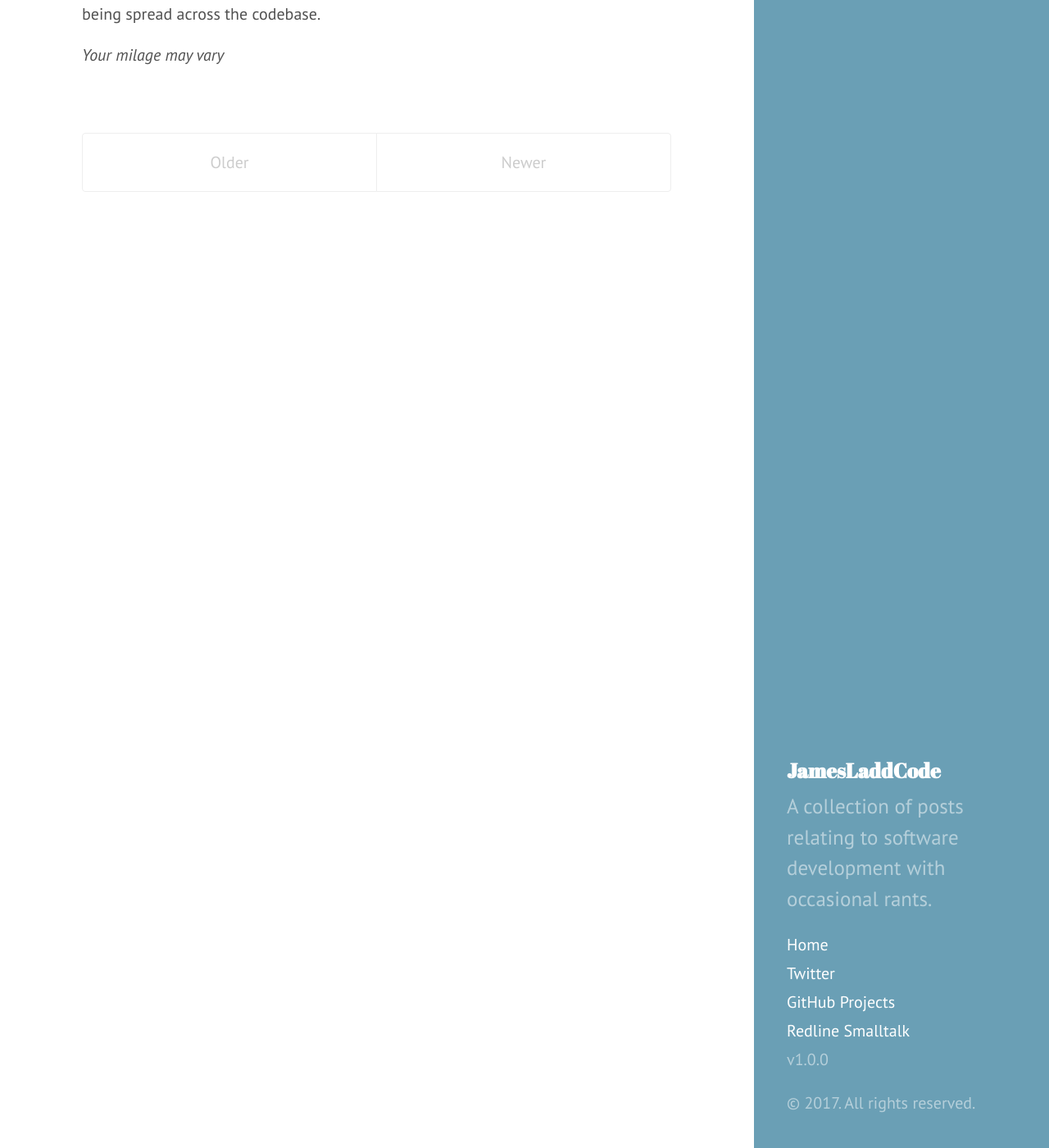
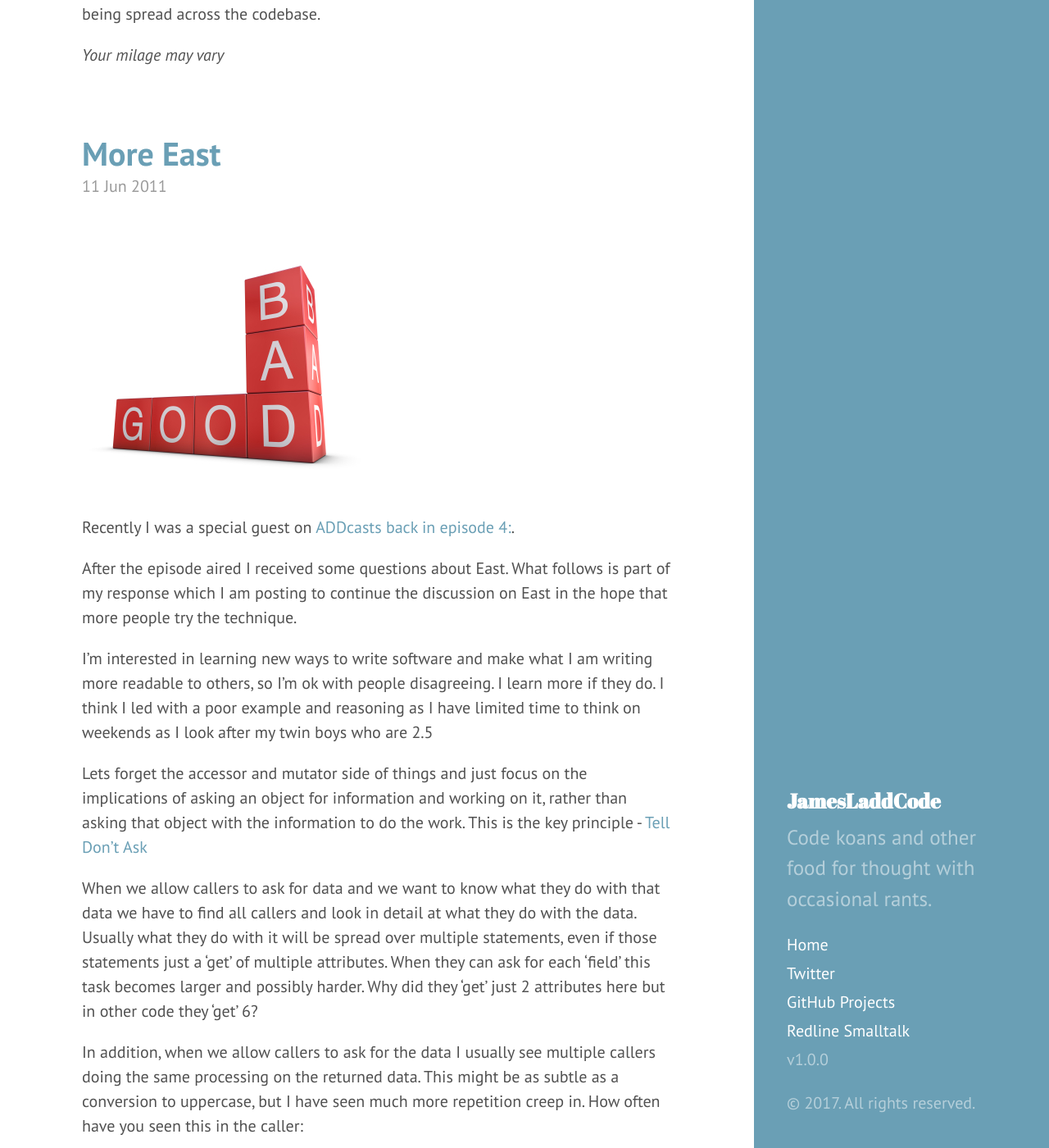
Before and after one commit to jamesladd/jamesladdcode, a Jekyll site: the page built from index.html, in a window 1280 px wide and 1400 px high, scrolled down 3790 px. Shown: the whole window at 82% size. Built offline with Jekyll 4.4.1, drawn with Linux system fonts in a browser that asks for light colours; the list of posts is cut into pages by our own code; some of the changed text lies outside the part shown.

Commit message:
Added back an old post.

```diff
--- a/_config.yml
+++ b/_config.yml
@@ -6,8 +6,8 @@ permalink:        pretty
 
 # Setup
 title:            JamesLaddCode
-tagline:          'Ramblings and opinions on code - mostly.'
-description:      'A collection of posts relating to software development with occasional rants.'
+tagline:          'Code koans and other food for thought'
+description:      'Code koans and other food for thought with occasional rants.'
 url:              http://jamesladdcode.com
 baseurl:          /
 
--- a/_includes/sidebar.html
+++ b/_includes/sidebar.html
@@ -26,6 +26,7 @@
         {% endif %}
       {% endfor %}
 
+
       <a class="sidebar-nav-item" href="{{ site.author.twitter }}">Twitter</a>
       <a class="sidebar-nav-item" href="{{ site.author.github }}">GitHub Projects</a>
       <a class="sidebar-nav-item" href="{{ site.author.redline }}">Redline Smalltalk</a>
--- /dev/null
+++ b/_posts/2011-06-11-more-east.md
@@ -0,0 +1,33 @@
+---
+layout: post
+title: More East
+tags: east
+---
+![East](/public/img/istock_000010117095xsmall.jpg)
+
+Recently I was a special guest on [ADDcasts back in episode 4:](http://addcasts.com/2011/04/21/episode-4-special-guest-james-ladd-talks-to-us-about-running-smalltalk-on-the-jvm-immutability-and-how-to-write-good-oo-code/).
+
+After the episode aired I received some questions about East. What follows is part of my response which I am posting to continue the discussion on East in the hope that more people try the technique.
+
+I'm interested in learning new ways to write software and make what I am writing more readable to others, so I'm ok with people disagreeing. I learn more if they do.
+I think I led with a poor example and reasoning as I have limited time to think on weekends as I look after my twin boys who are 2.5
+
+Lets forget the accessor and mutator side of things and just focus on the implications of asking an object for information and working on it, rather than asking that object with the information to do the work. This is the key principle - [Tell Don't Ask](https://martinfowler.com/bliki/TellDontAsk.html)
+
+When we allow callers to ask for data and we want to know what they do with that data we have to find all callers and look in detail at what they do with the data. Usually what they do with it will be spread over multiple statements, even if those statements just a 'get' of multiple attributes. When they can ask for each 'field' this task becomes larger and possibly harder. Why did they 'get' just 2 attributes here but in other code they 'get' 6?
+
+In addition, when we allow callers to ask for the data I usually see multiple callers doing the same processing on the returned data. This might be as subtle as a conversion to uppercase, but I have seen much more repetition creep in. How often have you seen this in the caller:
+
+{% highlight ruby %}
+returned_collection.each {}
+{% endhighlight %}
+
+This repetitive processing should be in one place - and highlites a missing concept/abstraction. For example, Why does the caller iterate over the returned_collection?
+
+When you face the calls East and ask the object with the information to do the work then the use cases become more evident. For example, 'customer.printOn envelope' provides more meaning than looking at multiple call sites. Note I'm not discussing the implementation of Envelope here - personally I'd be using an object over a lambda, even if in Ruby/Smalltalk.
+
+When the use cases are encapsulated in an object like Envelope then the commonality of multiple 'functional object' objects can be refactored and kept DRY.
+
+Testing in the case where you can ask an object for attributes requires a lot of setup like 'when I call this accessor, then return that value'. In contrast when faced East the testing  changes. Usually there is a simpler expectation like 'when I call this method, that object receives these calls.'
+
+What I would like to see happen is for people to try this approach and see how it effects their design and their process of getting from A to B. Personally I have found the process to be more effective in time and the ability to understand the resulting code, which I also find there is less of.
```
Also changed, not shown: public/img/istock_000010117095xsmall.jpg (added).
